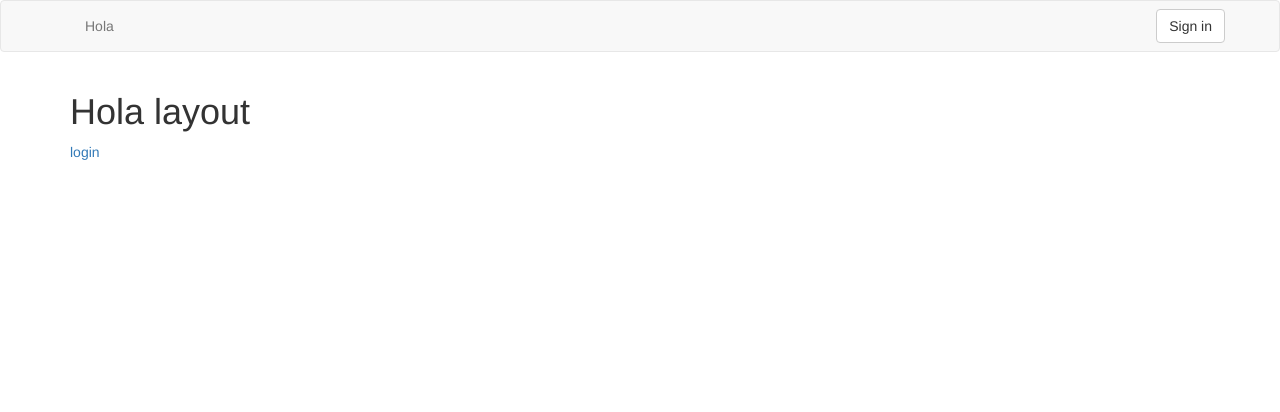
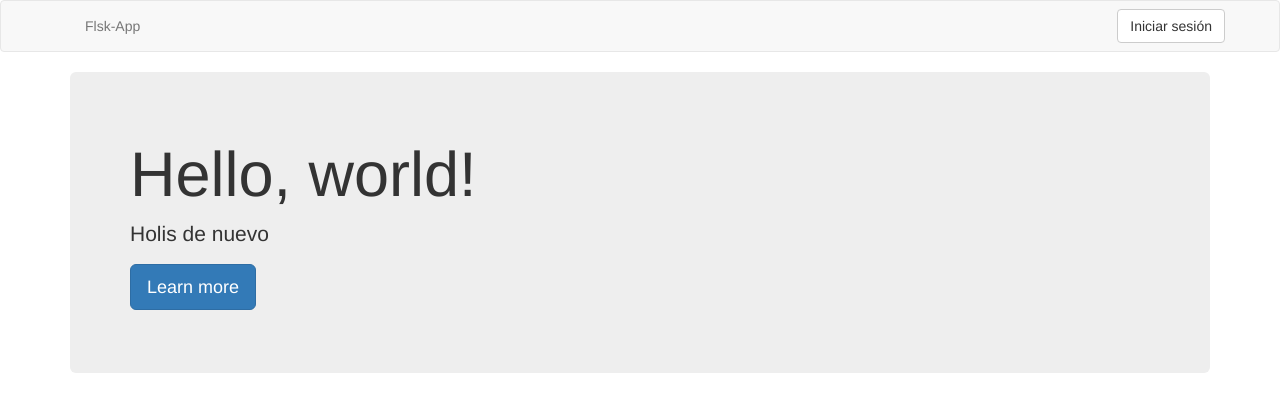
Before and after one commit to Juan-jo/flask-application, a Flask app: page / in a window 1280 px wide. Shown: the top 412 px of the page. Run offline with Flask 2, Linux system fonts and the light colour scheme; some libraries are stand-ins or nearby versions.

Commit message:
Edit style

```diff
--- a/app/templates/layaut.html
+++ b/app/templates/layaut.html
@@ -12,17 +12,20 @@
 		<div class="container">
 			<div class="navbar-header">
 				<ul class="nav navbar-nav">
-					<li><a href="#">Hola</a></li>
+					<li><a href="#">Flsk-App</a></li>
 				</ul>
 			</div>
 			<ul class="nav navbar-nav navbar-right">
-				<button type="button" class="btn btn-default navbar-btn">Sign in</button>
+				<a href="/dashboard"><button type="button" class="btn btn-default navbar-btn">Iniciar sesión</button></a>
 			</ul>
 		</div>
 		</nav>
 		<div class="container">
-			<h1>Hola layout</h1>
-			<a href="/dashboard">login</a>
+			<div class="jumbotron">
+				<h1>Hello, world!</h1>
+				<p>Holis de nuevo</p>
+				<p><a class="btn btn-primary btn-lg" href="#" role="button">Learn more</a></p>
+			  </div>
 		</div>
 	</body>
 </html>
```
